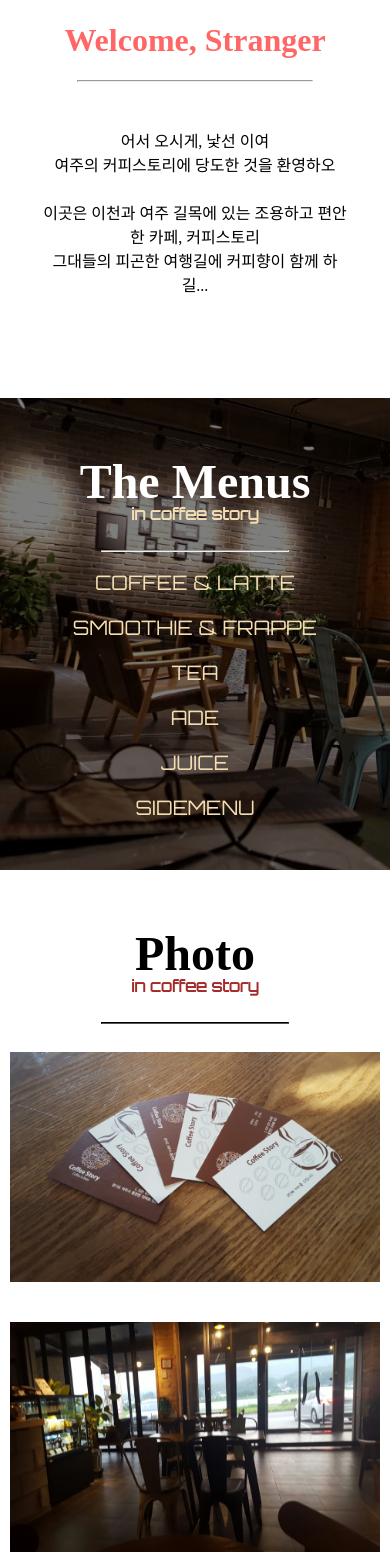
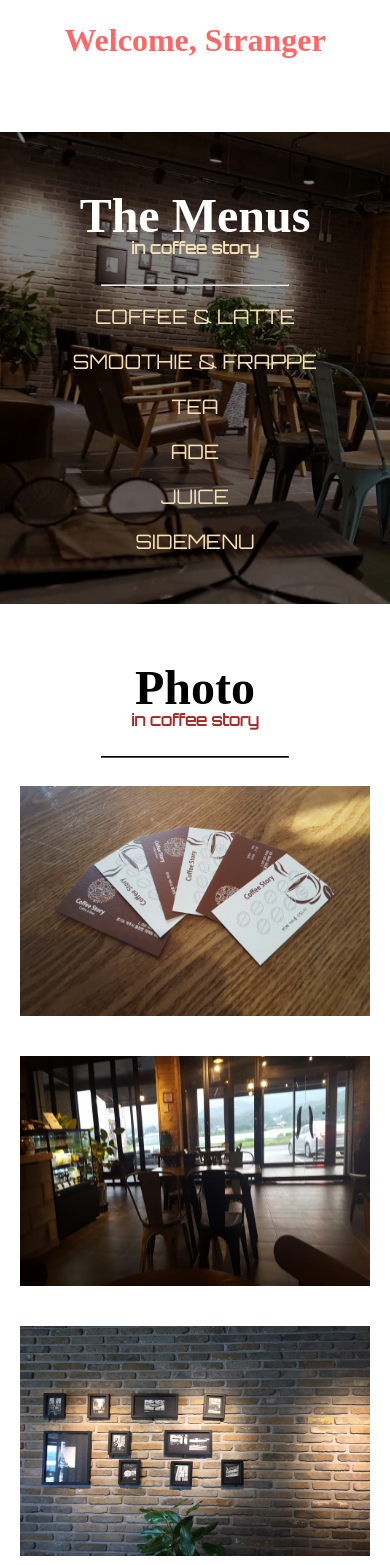
Before and after one commit to skyho31/coffeeStory, a React app: page / in a window 390 px wide. Shown: the part 1063-2628 px from the top of the page. Built offline with nearby package versions, Linux system fonts and the light colour scheme; a web font is replaced by a local one.

Commit message:
버그 수정

```diff
--- a/src/actions/index.js
+++ b/src/actions/index.js
@@ -4,7 +4,6 @@ function checkDeviceSize(){
 
 export const checkDevice = () => {
 	var result = checkDeviceSize();
-	console.log(result);
 
 	if(result === "mobile"){
 		return {
--- a/src/components/Best.js
+++ b/src/components/Best.js
@@ -17,10 +17,10 @@ class Best extends Component {
 					</div>
 					<hr/>
 					<div className="photoContainer">
-						<img className="storePhoto" src={img1}/>
-						<img className="storePhoto" src={img2}/>
-						<img className="storePhoto" src={img3}/>
-						<img className="storePhoto" src={img4}/>
+						<img className="storePhoto" src={img1} alt="쿠폰"/>
+						<img className="storePhoto" src={img2} alt="내부"/>
+						<img className="storePhoto" src={img3} alt="벽"/>
+						<img className="storePhoto" src={img4} alt="사람"/>
 					</div>
 				</div>
 			</section>
--- a/src/components/Header.js
+++ b/src/components/Header.js
@@ -15,7 +15,6 @@ class Header extends Component {
 				<nav>
 					<ul>
 						<li><a href="#home">Home</a></li>
-						<li><a href="#story">Story</a></li>
 						<li><a href="#menu">Menu</a></li>
 						<li><a href="#best">Photo</a></li>
 						<li><a href="#location">Location</a></li>
--- a/src/components/Location.js
+++ b/src/components/Location.js
@@ -11,16 +11,26 @@ class Location extends Component {
 					<div className="menuTitle">
 						<h2>The Location</h2>
 						<h5>in coffee story</h5>
-					</div>
+						{
+							this.props.device === "pc" &&
+							<div>
+								<a href="http://map.naver.com/local/siteview.nhn?code=38518890"><button className="naver mapButton" style={{borderRadius:'40px 0 0 40px'}}>네이버 지도에서 보기</button></a>
+								<a href="http://place.map.daum.net/1850298270"><button className="daum mapButton" style={{borderRadius:'0 40px 40px 0'}}>다음 지도에서 보기</button></a>
+							</div>
+						}
+						{
+							this.props.device === "mobile" &&
+							<div>
+								<a href="http://map.naver.com/local/siteview.nhn?code=38518890"><button className="naver mapButton">네이버 지도에서 보기</button></a>
+								<a href="http://place.map.daum.net/1850298270"><button className="daum mapButton">다음 지도에서 보기</button></a>
+							</div>
+						}
+						</div>
+
 					{
 						this.props.device === "pc" &&
 						<iframe src="https://www.google.com/maps/embed?pb=!1m18!1m12!1m3!1d792.9996672941985!2d127.49357658893649!3d37.34510590139683!2m3!1f0!2f0!3f0!3m2!1i1024!2i768!4f13.1!3m3!1m2!1s0x35635a3eadf96e05%3A0xb1d3a61a195307c4!2z7Luk7ZS87Iqk7Yag66as!5e0!3m2!1sko!2skr!4v1491120582953" width="900" height="450" frameBorder="0" style={{border:0}} allowFullScreen></iframe>
 					}
-					{
-						this.props.device === "mobile" &&
-						<iframe src="https://www.google.com/maps/embed?pb=!1m18!1m12!1m3!1d792.9996672941985!2d127.49357658893649!3d37.34510590139683!2m3!1f0!2f0!3f0!3m2!1i1024!2i768!4f13.1!3m3!1m2!1s0x35635a3eadf96e05%3A0xb1d3a61a195307c4!2z7Luk7ZS87Iqk7Yag66as!5e0!3m2!1sko!2skr!4v1491120582953" width="auto" height="450" frameBorder="0" style={{border:0}} allowFullScreen></iframe>
-					}
-
 				</div>
 			</section>
 		)
--- a/src/components/Menu.js
+++ b/src/components/Menu.js
@@ -1,6 +1,33 @@
 import React, { Component } from 'react';
 import { connect } from 'react-redux';
 import '../styles/Menu.css';
+
+const coffeeList = [
+	'에스프레소', '아메리카노', '카푸치노', '카페라떼', '카페모카', '카라멜마끼아또', '바닐라빈라떼', '초코라떼', '녹차라떼',
+	'고구마라떼', '블루베리라떼', '그린티민트초코칩라떼'
+]
+
+const smoothieList = [
+	'플레인요거트프라페', '바닐라빈프라페', '그린티민트초코칩프라페', '녹차프라페', '초코프라페', '쿠키앤크림프라페',
+	'키위스무디', '딸기스무디', '딸기요거트스무디', '베리믹스스무디', '애플망고스무디'
+]
+
+const teaList = [
+	'얼그레이', '페퍼민트', '자스민', '레몬차', '자몽차', '모과차', '유자차', '대추차', '생강차', '레몬아이스티',
+	'복숭아아이스티', '석류아이스티'
+]
+
+const adeList = [
+	'레모네이드', '자몽에이드', '오렌지에이드'
+]
+
+const juiceList = [
+	'골드메달애플쥬스', '오렌지쥬스', '자몽쥬스', '생과일쥬스'
+]
+
+const sideMenu = [
+	'크림치즈프레즐', '허니버터브레드', '허니버터볼', '팥빙수(계절메뉴)'
+]
 
 class Menu extends Component {
 	render(){
@@ -56,7 +83,6 @@ class MenuDescription extends Component {
 	}
 
 	render(){
-		console.log(this.props)
 		if(this.props.device === "pc"){
 			return(
 				<ul>
@@ -75,33 +101,6 @@ class MenuDescription extends Component {
 	}
 }
 
-const coffeeList = [
-	'에스프레소', '아메리카노', '카푸치노', '카페라떼', '카페모카', '카라멜마끼아또', '바닐라빈라떼', '초코라떼', '녹차라떼',
-	'고구마라떼', '블루베리라떼', '그린티민트초코칩라떼'
-]
-
-const smoothieList = [
-	'플레인요거트프라페', '바닐라빈프라페', '그린티민트초코칩프라페', '녹차프라페', '초코프라페', '쿠키앤크림프라페',
-	'키위스무디', '딸기스무디', '딸기요거트스무디', '베리믹스스무디', '애플망고스무디'
-]
-
-const teaList = [
-	'얼그레이', '페퍼민트', '자스민', '레몬차', '자몽차', '모과차', '유자차', '대추차', '생강차', '레몬아이스티',
-	'복숭아아이스티', '석류아이스티'
-]
-
-const adeList = [
-	'레모네이드', '자몽에이드', '오렌지에이드'
-]
-
-const juiceList = [
-	'골드메달애플쥬스', '오렌지쥬스', '자몽쥬스', '생과일쥬스'
-]
-
-const sideMenu = [
-	'크림치즈프레즐', '허니버터브레드', '허니버터볼', '팥빙수(계절메뉴)'
-]
-
 function mapStateToProps(state){
 	return {
 		device:state.device
--- a/src/components/Story.js
+++ b/src/components/Story.js
@@ -7,8 +7,6 @@ class Story extends Component {
 			<section id="story" className="storySection">
 				<div className="storyContainer">
 					<StoryImg />
-					<hr />
-					<StoryDescription />
 				</div>
 			</section>
 		)
@@ -26,19 +24,15 @@ class StoryImg extends Component{
 	}
 }
 
+/*
 class StoryDescription extends Component{
 	render(){
 		return(
 			<div className="storySection">
-				<text>
-					어서 오시게, 낯선 이여<br/>
-					여주의 커피스토리에 당도한 것을 환영하오<br/><br/>
-					이곳은 이천과 여주 길목에 있는 조용하고 편안한 카페, 커피스토리<br/>
-					그대들의 피곤한 여행길에 커피향이 함께 하길...
-				</text>
 			</div>
 		)
 	}
 }
+*/
 
 export default Story;
--- a/src/styles/Best.css
+++ b/src/styles/Best.css
@@ -19,13 +19,9 @@
 	border-color: black;
 }
 
-.photoContainer {
-
-}
-
 .storePhoto {
 	display: inline-block;
-	width:370px;
+	width:350px;
 	height:230px;
 	margin:20px;
 	background: gray;
@@ -33,8 +29,33 @@
 	background-size:contain;
 }
 
+.mapButton{
+	height:50px;
+	line-height: 50px;
+	font-size: 15px;
+	width:200px;
+	padding:0;
+	border: none;
+    border-radius: 40px;
+    color:white;
+    margin-top:20px;
+    cursor:pointer;
+}
+
+.naver {
+	background: #00c73c;
+}
+
+.daum {
+	background: #3c77eb;
+}
+
+.mapButton:hover{
+	background: black;
+}
+
 @media (max-width: 800px){
 	.storePhoto{
-		margin-left: calc(50% - 185px);
+		margin-left: calc(50% - 175px);
 	}
 }
```
